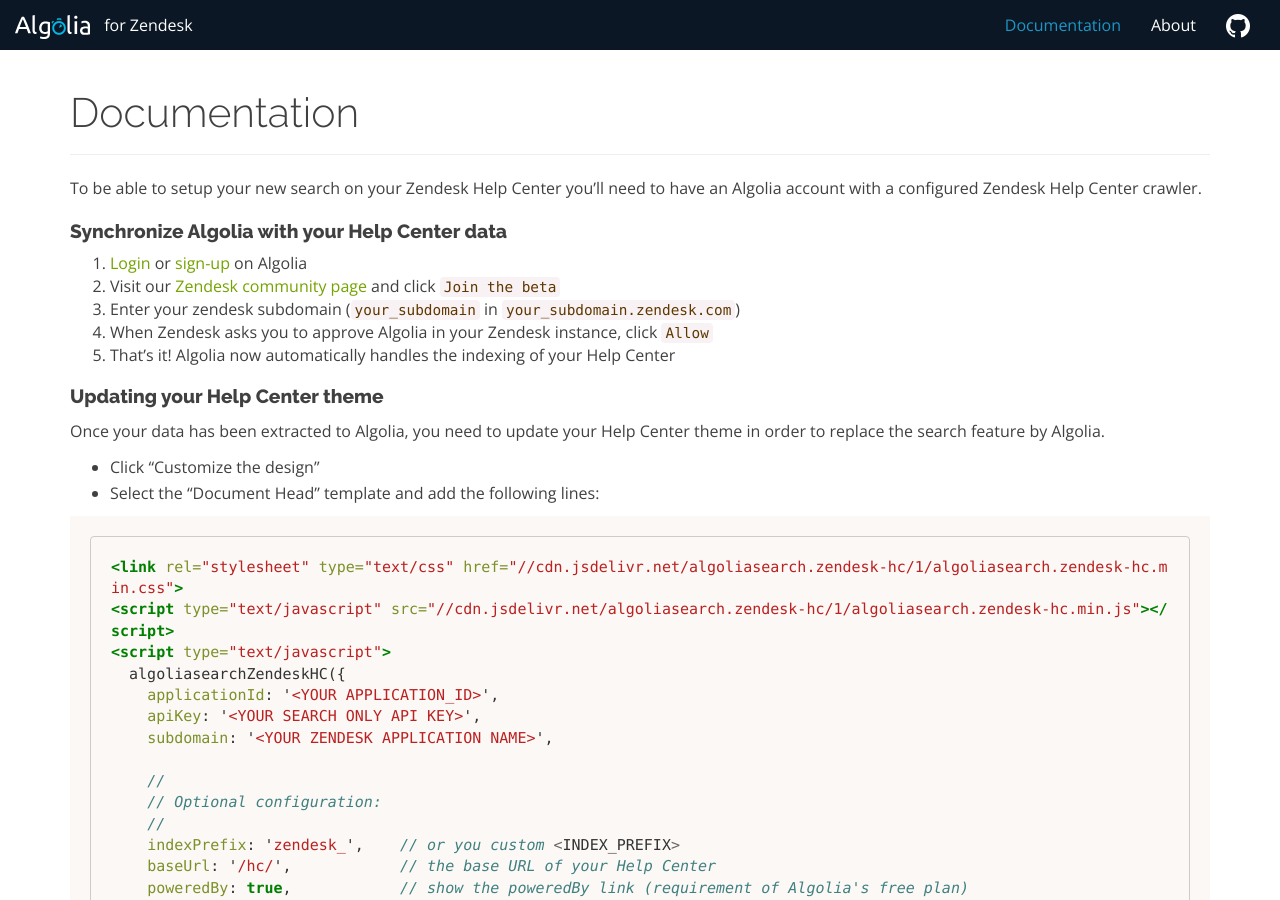
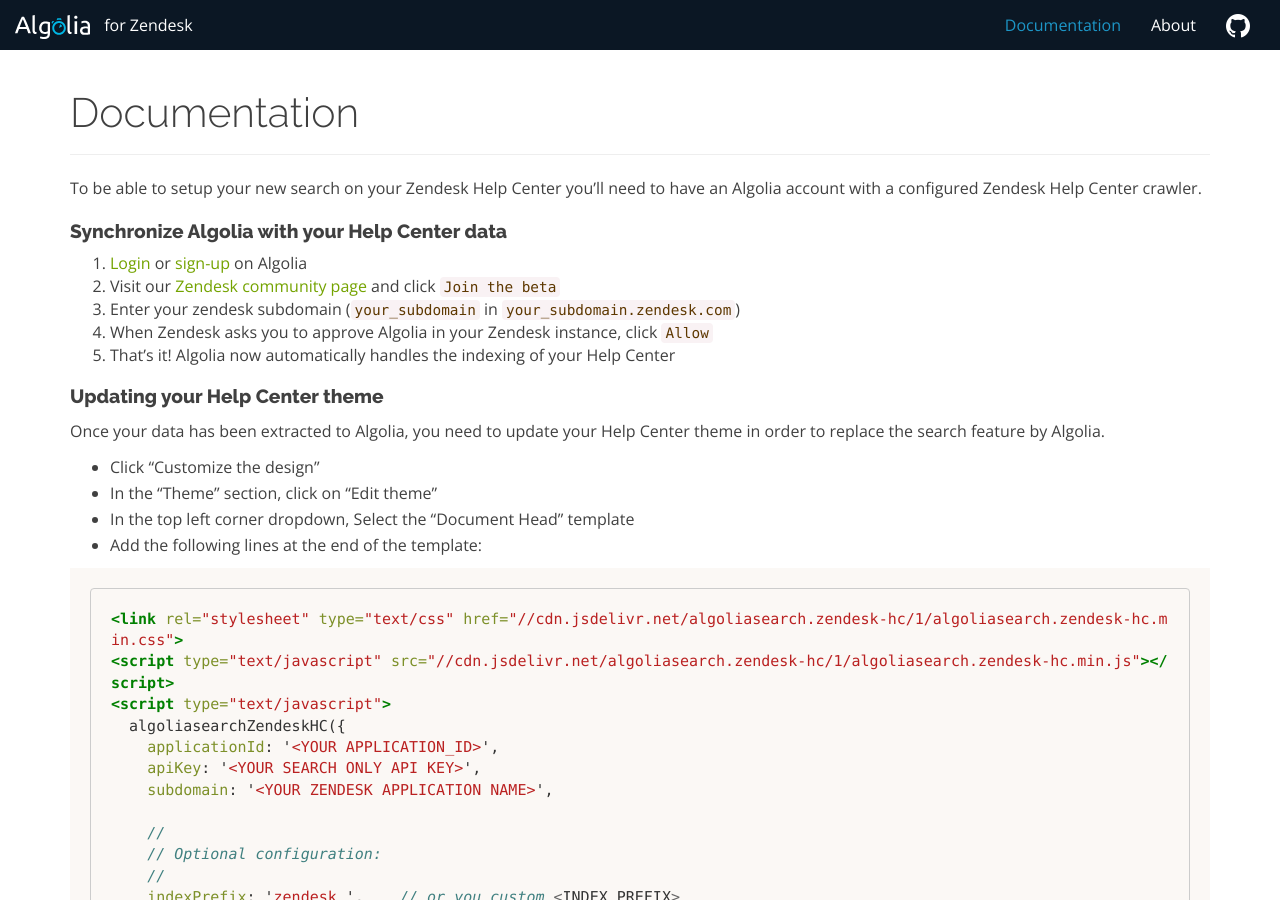
Before and after one commit to algolia/algoliasearch-zendesk, a Jekyll site: the page built from docs/documentation.md, in a window 1280 px wide and 900 px high. Built offline with Jekyll 4.4.1, drawn with Linux system fonts in a browser that asks for light colours; nearby versions of some CDN libraries; comment, search, counter and statistics services are not loaded.

Commit message:
chore(documentation): add updated documentation.md

````diff
--- a/docs/documentation.md
+++ b/docs/documentation.md
@@ -19,8 +19,10 @@
 
 Once your data has been extracted to Algolia, you need to update your Help Center theme in order to replace the search feature by Algolia.
 
- * Click "Customize the design"
- * Select the "Document Head" template and add the following lines:
+* Click "Customize the design"
+* In the "Theme" section, click on "Edit theme"
+* In the top left corner dropdown, Select the "Document Head" template
+* Add the following lines at the end of the template:
 
 ```html
 <link rel="stylesheet" type="text/css" href="//cdn.jsdelivr.net/algoliasearch.zendesk-hc/1/algoliasearch.zendesk-hc.min.css">
````
